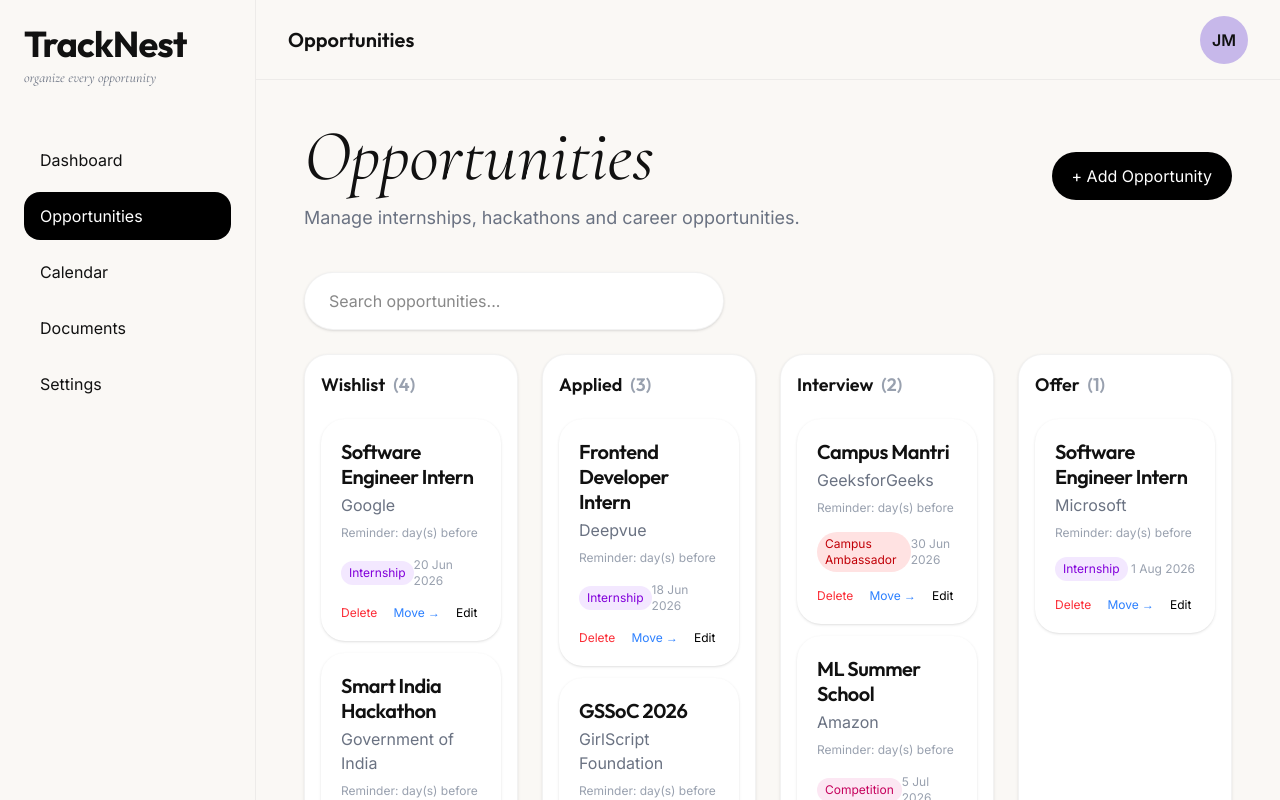
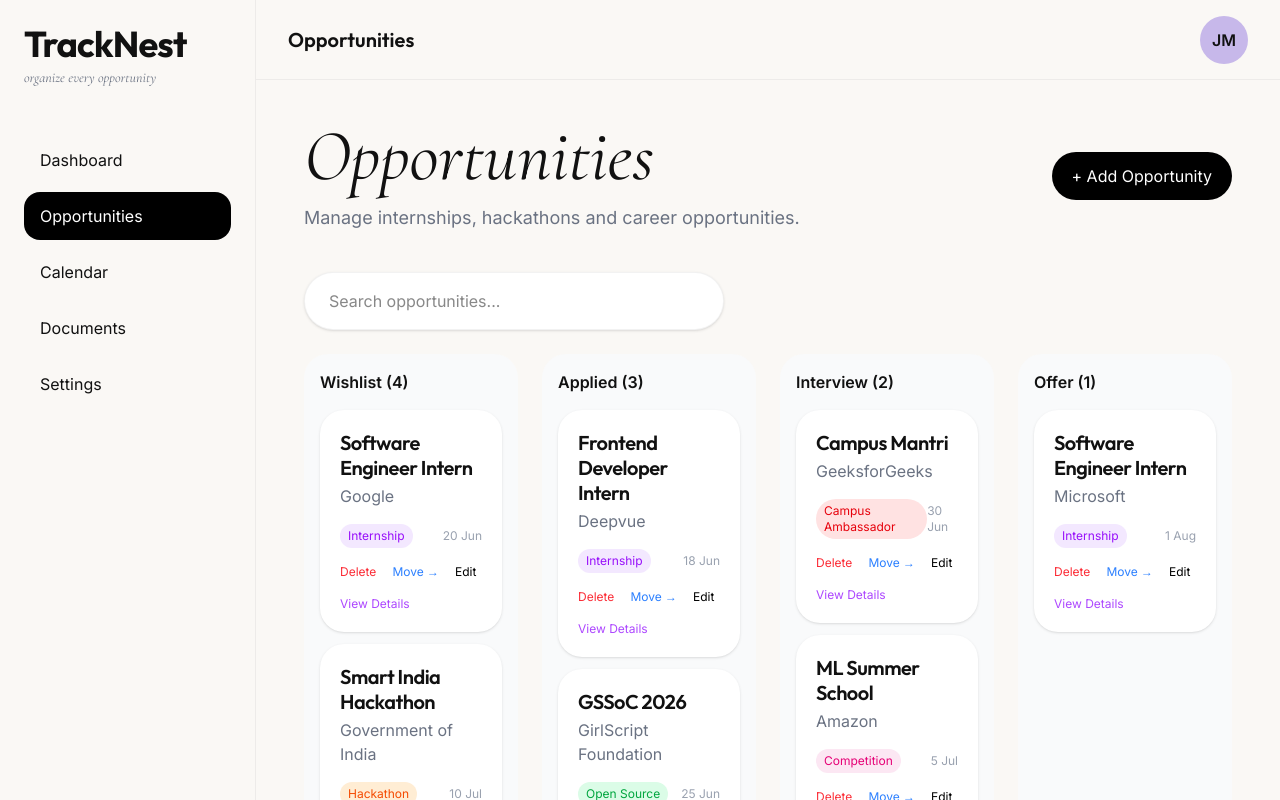
Before and after one commit to Jyotiiii3003/TrackNest, a React (Vite) app in the folder frontend/: page /opportunities in a window 1280 px wide. Shown: the top 800 px of the page. Built offline with nearby package versions, Linux system fonts and the light colour scheme.

Commit message:
Refactor opportunity details into animated popup modal

```diff
--- a/frontend/src/components/opportunities/AddOpportunityModal.jsx
+++ b/frontend/src/components/opportunities/AddOpportunityModal.jsx
@@ -42,7 +42,7 @@ function AddOpportunityModal({
     e.preventDefault();
 
     onAdd({
-      id: Date.now(),
+      id: existingData?.id || Date.now(),
       ...formData,
     });
 
--- a/frontend/src/components/opportunities/KanbanColumn.jsx
+++ b/frontend/src/components/opportunities/KanbanColumn.jsx
@@ -6,33 +6,20 @@ function KanbanColumn({
   onDelete,
   onMove,
   onEdit,
-  onView
+  onView,
 }) {
   return (
     <div
       className="
-      bg-white
-        backdrop-blur-sm
-        border
-        border-black/5
-        shadow-sm
+      bg-gray-50
       rounded-3xl
       p-4
       min-h-[500px]
       "
     >
-      <h3
-  className="mb-5 text-lg"
-  style={{
-    fontFamily: "Outfit",
-    fontWeight: 600,
-  }}
->
-        {title}
-        <span className="ml-2 text-gray-400">
-        ({opportunities.length})
-        </span>
-    </h3>
+      <h3 className="font-semibold mb-4">
+        {title} ({opportunities.length})
+      </h3>
 
       {opportunities.map((item) => (
         <OpportunityCard
--- a/frontend/src/components/opportunities/OpportunityCard.jsx
+++ b/frontend/src/components/opportunities/OpportunityCard.jsx
@@ -1,14 +1,20 @@
-function OpportunityCard({ opportunity,onDelete,onMove,onEdit,onView }) {
-
+function OpportunityCard({
+  opportunity,
+  onDelete,
+  onMove,
+  onEdit,
+  onView,
+}) {
   const categoryColors = {
-  Internship: "bg-purple-100 text-purple-700",
-  Hackathon: "bg-orange-100 text-orange-700",
-  Scholarship: "bg-yellow-100 text-yellow-700",
-  "Open Source": "bg-green-100 text-green-700",
-  Fellowship: "bg-blue-100 text-blue-700",
-  Competition: "bg-pink-100 text-pink-700",
-  Event: "bg-indigo-100 text-indigo-700",
-  "Campus Ambassador": "bg-red-100 text-red-700",
+    Internship: "bg-purple-100 text-purple-600",
+    Hackathon: "bg-orange-100 text-orange-600",
+    Scholarship: "bg-yellow-100 text-yellow-600",
+    "Open Source": "bg-green-100 text-green-600",
+    Competition: "bg-pink-100 text-pink-600",
+    Fellowship: "bg-blue-100 text-blue-600",
+    Event: "bg-indigo-100 text-indigo-600",
+    "Campus Ambassador":
+      "bg-red-100 text-red-600",
   };
 
   return (
@@ -25,11 +31,6 @@ function OpportunityCard({ opportunity,onDelete,onMove,onEdit,onView }) {
       transition-all
       duration-300
       "
->
-  {/* Clickable Content Area */}
-  <div
-    onClick={() => onView(opportunity)}
-    className="cursor-pointer"
     >
       <h3
         className="tracking-tight text-xl leading-tight"
@@ -50,30 +51,6 @@ function OpportunityCard({ opportunity,onDelete,onMove,onEdit,onView }) {
         {opportunity.organization}
       </p>
 
-    {opportunity.resumeName && (
-      <p className="text-xs text-gray-400 mt-2">
-        Resume: {opportunity.resumeName}
-      </p>
-    )}
-
-    {opportunity.coverLetterName && (
-      <p className="text-xs text-gray-400 mt-1">
-        Cover: {opportunity.coverLetterName}
-      </p>
-    )}
-
-    {opportunity.notes && (
-      <p className="text-xs text-gray-500 mt-2 line-clamp-2">
-        {opportunity.notes}
-      </p>
-    )}
-
-    <p className="text-xs text-gray-400 mt-2">
-      Reminder: {opportunity.reminderDays} day(s) before
-    </p>
-  </div>
-
-  {/* Category + Deadline */}
       <div className="flex justify-between items-center mt-4">
         <span
           className={`
@@ -81,7 +58,11 @@ function OpportunityCard({ opportunity,onDelete,onMove,onEdit,onView }) {
           px-2
           py-1
           rounded-full
-      ${categoryColors[opportunity.category] || "bg-gray-100"}
+          ${
+            categoryColors[
+              opportunity.category
+            ] || "bg-gray-100"
+          }
           `}
         >
           {opportunity.category}
@@ -93,47 +74,45 @@ function OpportunityCard({ opportunity,onDelete,onMove,onEdit,onView }) {
           ).toLocaleDateString("en-IN", {
             day: "numeric",
             month: "short",
-        year: "numeric",
           })}
         </span>
       </div>
 
-  {/* Action Buttons */}
-  <div className="flex gap-4 mt-4">
+      <div className="flex gap-4 mt-4 flex-wrap">
         <button
-      onClick={() => onDelete(opportunity.id)}
-      className="
-      text-xs
-      text-red-500
-      hover:text-red-700
-      transition
-      "
+          onClick={() =>
+            onDelete(opportunity.id)
+          }
+          className="text-xs text-red-500 hover:text-red-700"
         >
           Delete
         </button>
 
         <button
-      onClick={() => onMove(opportunity.id)}
-      className="
-      text-xs
-      text-blue-500
-      hover:text-blue-700
-      transition
-      "
+          onClick={() =>
+            onMove(opportunity.id)
+          }
+          className="text-xs text-blue-500 hover:text-blue-700"
         >
           Move →
         </button>
 
         <button
-      onClick={() => onEdit(opportunity)}
-      className="
-      text-xs
-      text-black
-      hover:text-gray-600
-      transition
-      "
+          onClick={() =>
+            onEdit(opportunity)
+          }
+          className="text-xs text-black hover:text-gray-600"
         >
           Edit
+        </button>
+
+        <button
+          onClick={() =>
+            onView(opportunity)
+          }
+          className="text-xs text-purple-500 hover:text-purple-700"
+        >
+          View Details
         </button>
       </div>
     </div>
--- a/frontend/src/components/opportunities/OpportunityDetailModal.jsx
+++ b/frontend/src/components/opportunities/OpportunityDetailModal.jsx
@@ -1,3 +1,5 @@
+import { motion } from "framer-motion";
+
 function OpportunityDetailModal({
   isOpen,
   onClose,
@@ -7,18 +9,47 @@ function OpportunityDetailModal({
     return null;
 
   return (
-    <div className="fixed inset-0 bg-black/40 flex justify-end z-50">
     <div
       className="
-        w-[500px]
-        h-full
+      fixed
+      inset-0
+      bg-black/50
+      backdrop-blur-sm
+      flex
+      justify-center
+      items-center
+      z-50
+      "
+    >
+      <motion.div
+        initial={{
+          scale: 0.8,
+          opacity: 0,
+          y: 30,
+        }}
+        animate={{
+          scale: 1,
+          opacity: 1,
+          y: 0,
+        }}
+        exit={{
+          scale: 0.8,
+          opacity: 0,
+          y: 30,
+        }}
+        transition={{
+          duration: 0.3,
+        }}
+        className="
         bg-white
+        rounded-3xl
         p-8
+        w-[600px]
         shadow-xl
-        overflow-y-auto
         "
       >
         <div className="flex justify-between items-center mb-8">
+          <div>
             <h2
               className="text-3xl"
               style={{
@@ -26,8 +57,13 @@ function OpportunityDetailModal({
                 fontWeight: 600,
               }}
             >
-            Opportunity Details
+              {opportunity.title}
             </h2>
+
+            <p className="text-gray-500 mt-1">
+              {opportunity.organization}
+            </p>
+          </div>
 
           <button
             onClick={onClose}
@@ -38,77 +74,71 @@ function OpportunityDetailModal({
         </div>
 
         <div className="space-y-6">
+          <div>
+            <h3 className="font-semibold mb-2">
+              Application Info
+            </h3>
 
-          <div>
-            <p className="text-sm text-gray-400">
-              Title
+            <p>
+              Status: {opportunity.status}
             </p>
-            <h3 className="text-xl font-medium">
-              {opportunity.title}
-            </h3>
-          </div>
 
-          <div>
-            <p className="text-sm text-gray-400">
-              Organization
-            </p>
-            <h3>{opportunity.organization}</h3>
-          </div>
-
-          <div>
-            <p className="text-sm text-gray-400">
-              Resume Used
-            </p>
-            <h3>
-              {opportunity.resumeName || "N/A"}
-            </h3>
-          </div>
-
-          <div>
-            <p className="text-sm text-gray-400">
-              Cover Letter
-            </p>
-            <h3>
-              {opportunity.coverLetterName || "N/A"}
-            </h3>
-          </div>
-
-          <div>
-            <p className="text-sm text-gray-400">
-              Notes
-            </p>
             <p>
-              {opportunity.notes || "No notes"}
+              Deadline:{" "}
+              {new Date(
+                opportunity.deadline
+              ).toLocaleDateString(
+                "en-IN",
+                {
+                  day: "numeric",
+                  month: "short",
+                  year: "numeric",
+                }
+              )}
             </p>
           </div>
 
           <div>
-            <p className="text-sm text-gray-400">
-              Reminder
+            <h3 className="font-semibold mb-2">
+              Documents
+            </h3>
+
+            <p>
+              Resume:{" "}
+              {opportunity.resumeName ||
+                "N/A"}
             </p>
-            <h3>
-              {opportunity.reminderDays} day(s)
-            </h3>
+
+            <p>
+              Cover Letter:{" "}
+              {opportunity.coverLetterName ||
+                "N/A"}
+            </p>
           </div>
 
           <div>
-            <p className="text-sm text-gray-400">
-              Deadline
-            </p>
-            <h3>
-              {opportunity.deadline}
+            <h3 className="font-semibold mb-2">
+              Notes
             </h3>
+
+            <div className="bg-gray-50 p-4 rounded-2xl">
+              {opportunity.notes ||
+                "No notes"}
+            </div>
           </div>
 
           <div>
-            <p className="text-sm text-gray-400">
-              Status
+            <h3 className="font-semibold mb-2">
+              Reminder
+            </h3>
+
+            <p>
+              {opportunity.reminderDays} day(s)
+              before
             </p>
-            <h3>{opportunity.status}</h3>
-          </div>
-
           </div>
         </div>
+      </motion.div>
     </div>
   );
 }
--- a/frontend/src/pages/Opportunities.jsx
+++ b/frontend/src/pages/Opportunities.jsx
@@ -23,7 +23,7 @@ function Opportunities() {
 
   const filteredOpportunities =
   opportunitiesList.filter((item) =>
-    `${item.title} ${item.organization} ${item.category}`
+    `${item.title} ${item.organization} ${item.category} ${item.notes|| ""}`
       .toLowerCase()
       .includes(searchTerm.toLowerCase())
   );
@@ -91,8 +91,10 @@ function Opportunities() {
 
   setOpportunitiesList(updated);
   };
+
   const [editingOpportunity, setEditingOpportunity] =
   useState(null);
+
   const handleEditOpportunity = (updatedOpportunity) => {
   const updated =
     opportunitiesList.map((item) =>
@@ -126,6 +128,8 @@ function Opportunities() {
   const openDetails = (opportunity) => {
   setSelectedOpportunity(opportunity);
   };
+
+
 return (
   <AppLayout>
     <div className="flex justify-between items-center mb-10">
--- /dev/null
+++ b/package.json
@@ -0,0 +1,5 @@
+{
+  "dependencies": {
+    "framer-motion": "^12.40.0"
+  }
+}
```
Also changed, not shown: 1 other file (tests, documents, lock files or other folders). Lines whose indentation alone changed are shown as unchanged.
